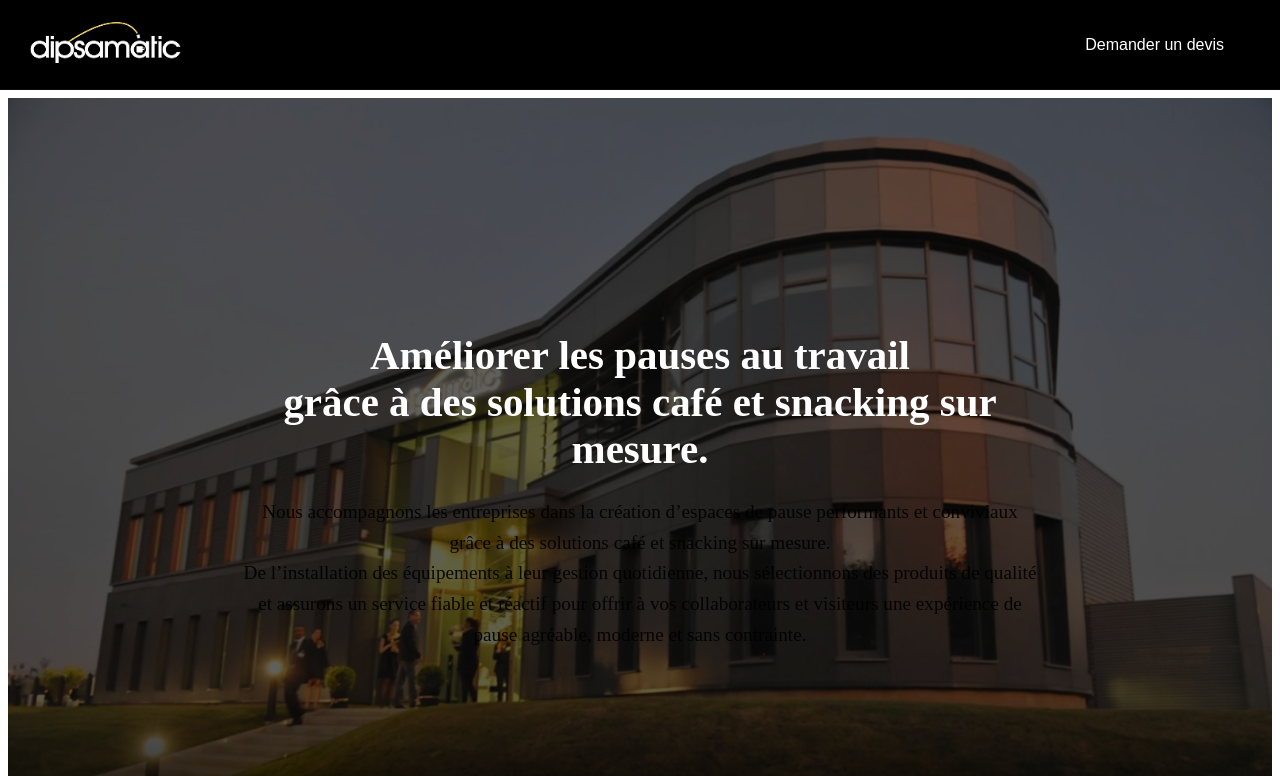
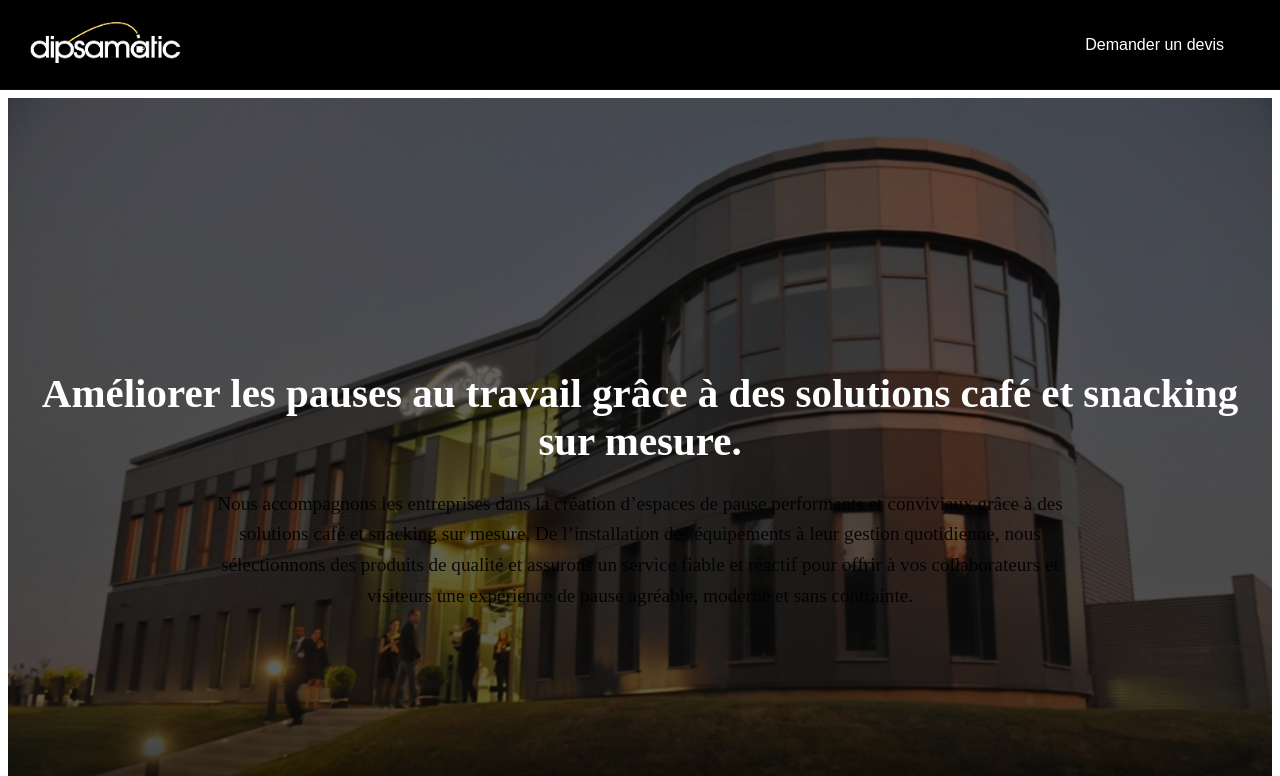
Before and after one commit to bens0101/dipsamatic, a React (Vite) app: page / in a window 1280 px wide. Shown: the top 776 px of the page. Built offline with nearby package versions, Linux system fonts and the light colour scheme; the HTML template or start-up script is replaced by a standard one.

Commit message:
new changes

```diff
--- a/src/pages/Contact.jsx
+++ b/src/pages/Contact.jsx
@@ -48,7 +48,7 @@ function Contact() {
                   alt="Adresse"
                 />
                 <div className="contact-details">
-                  <h3>Adresse de notre siège</h3>
+                  <h3>Adresse du siège </h3>
                   <p>
                     123 Avenue des Champs-Élysées
                     <br />
--- a/src/pages/Home.jsx
+++ b/src/pages/Home.jsx
@@ -28,20 +28,17 @@ function Home() {
         <Reveal animation="fade-up">
           <div className="hero-content">
             <h1 className="hero-title">
-              Améliorer les pauses au travail
-              <br />
-              grâce à des solutions café et snacking sur mesure.
+              Améliorer les pauses au travail grâce à des solutions café et snacking sur mesure.
             </h1>
 
             <p className="hero-subtitle">
               Nous accompagnons les entreprises dans la création d’espaces de
               pause performants et conviviaux grâce à des solutions café et
-              snacking sur mesure.
-              <br />
-              De l’installation des équipements à leur gestion quotidienne, nous
+              snacking sur mesure. De l’installation des équipements à leur gestion quotidienne, nous
               sélectionnons des produits de qualité et assurons un service
               fiable et réactif pour offrir à vos collaborateurs et visiteurs
               une expérience de pause agréable, moderne et sans contrainte.
+
             </p>
           </div>
         </Reveal>
--- a/src/styles/activite.css
+++ b/src/styles/activite.css
@@ -184,9 +184,10 @@
 
 .activity-card-text h3 {
   /* your styles here */
-  font-size: 1.2rem;
+  font-size: 1.3rem;
   max-width: 100%;
   width: 100%;
+  font-weight: bolder;
 }
 
 /* ==========================
--- a/src/styles/home.css
+++ b/src/styles/home.css
@@ -50,7 +50,7 @@
   position: relative;
   z-index: 2;
   text-align: center;
-  max-width: 800px;
+  max-width: 1200px;
   padding: 0 20px;
 }
 
```
Also changed, not shown: src/assets/RSE_LOGO.png.
